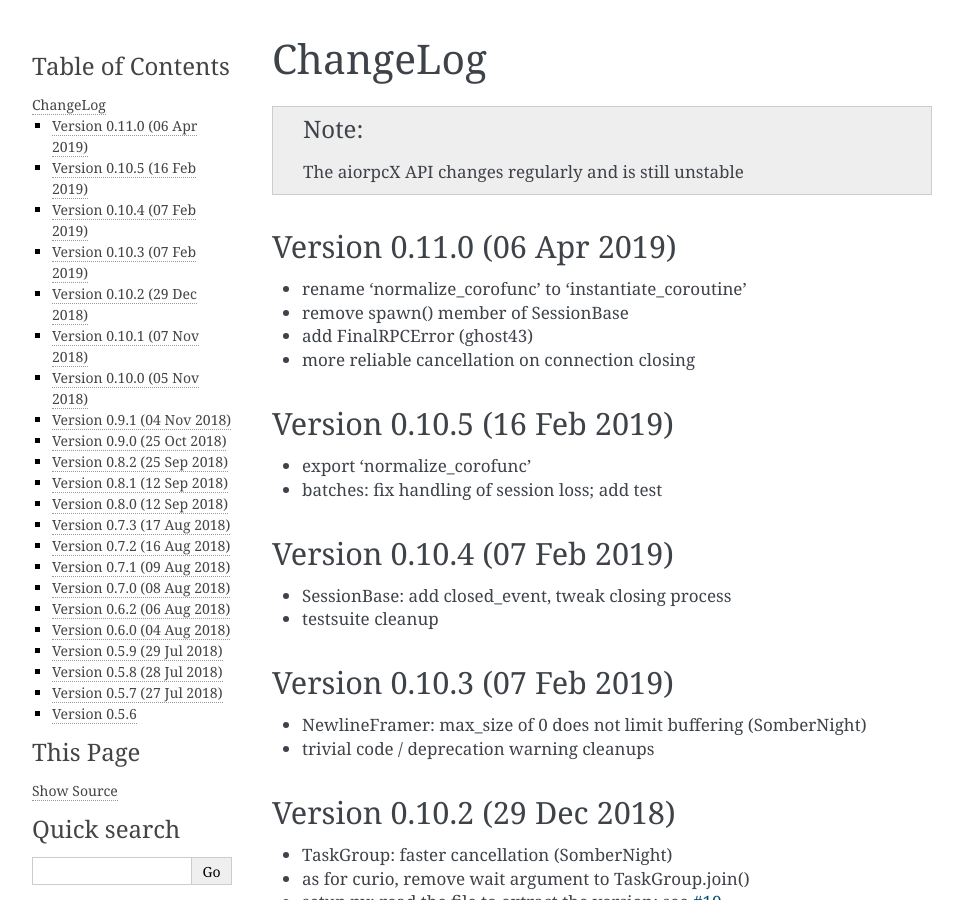
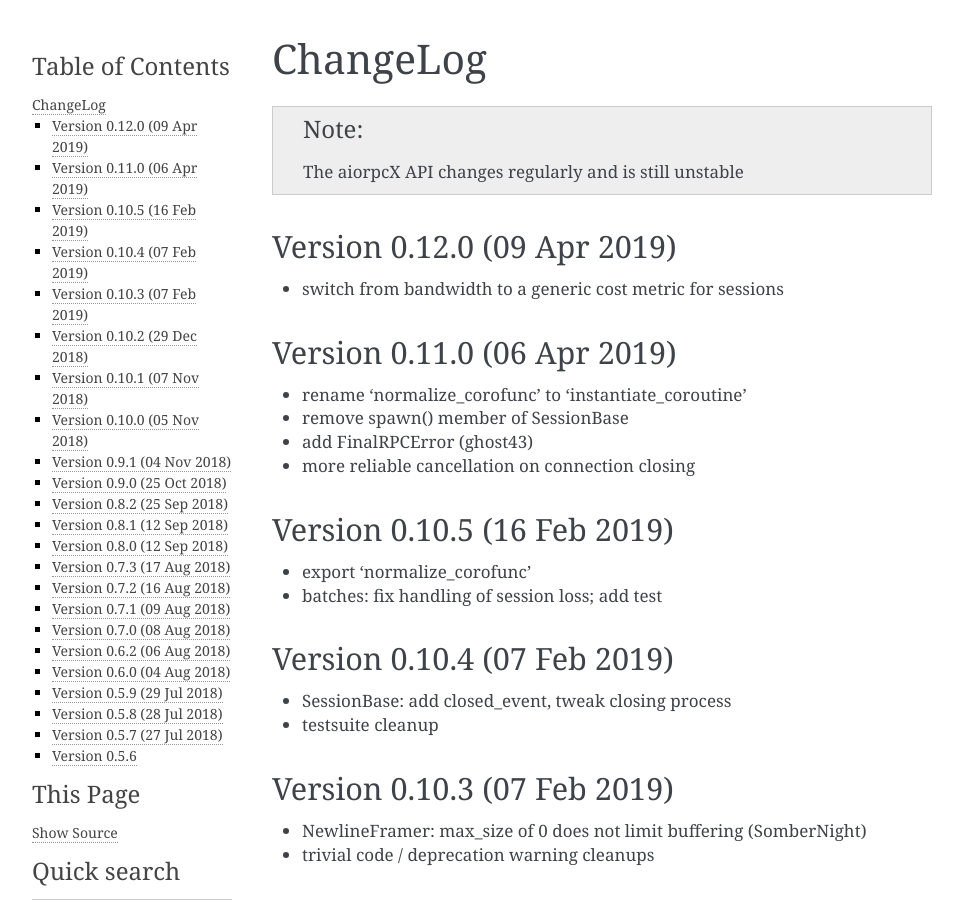
Before and after one commit to kyuupichan/aiorpcX, a Sphinx documentation site: the page built from docs/changelog.rst, in a window 1280 px wide and 900 px high. Shown: the whole window, without its empty margins (148-1111 px from the left). Built offline with Sphinx 7.4.7, drawn with Linux system fonts in a browser that asks for light colours.

Commit message:
Prepare 0.12.0

```diff
--- a/aiorpcx/__init__.py
+++ b/aiorpcx/__init__.py
@@ -6,7 +6,7 @@ from .session import *
 from .util import *
 
 
-_version_str = '0.11.0'
+_version_str = '0.12.0'
 _version = tuple(int(part) for part in _version_str.split('.'))
 
 
--- a/docs/changelog.rst
+++ b/docs/changelog.rst
@@ -3,6 +3,11 @@ ChangeLog
 
 .. note:: The aiorpcX API changes regularly and is still unstable
 
+
+Version 0.12.0 (09 Apr 2019)
+----------------------------
+
+* switch from bandwidth to a generic cost metric for sessions
 
 Version 0.11.0 (06 Apr 2019)
 ----------------------------
```
